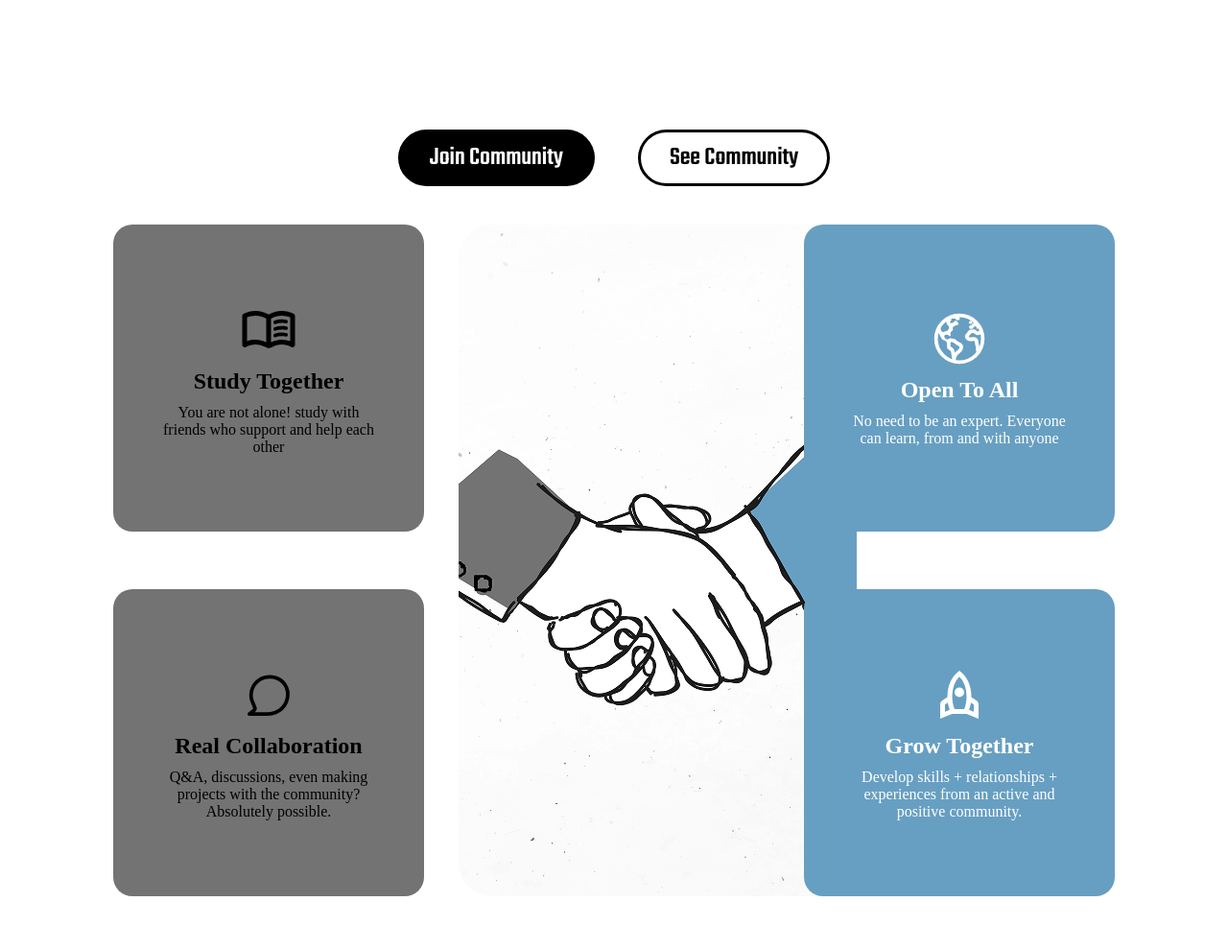
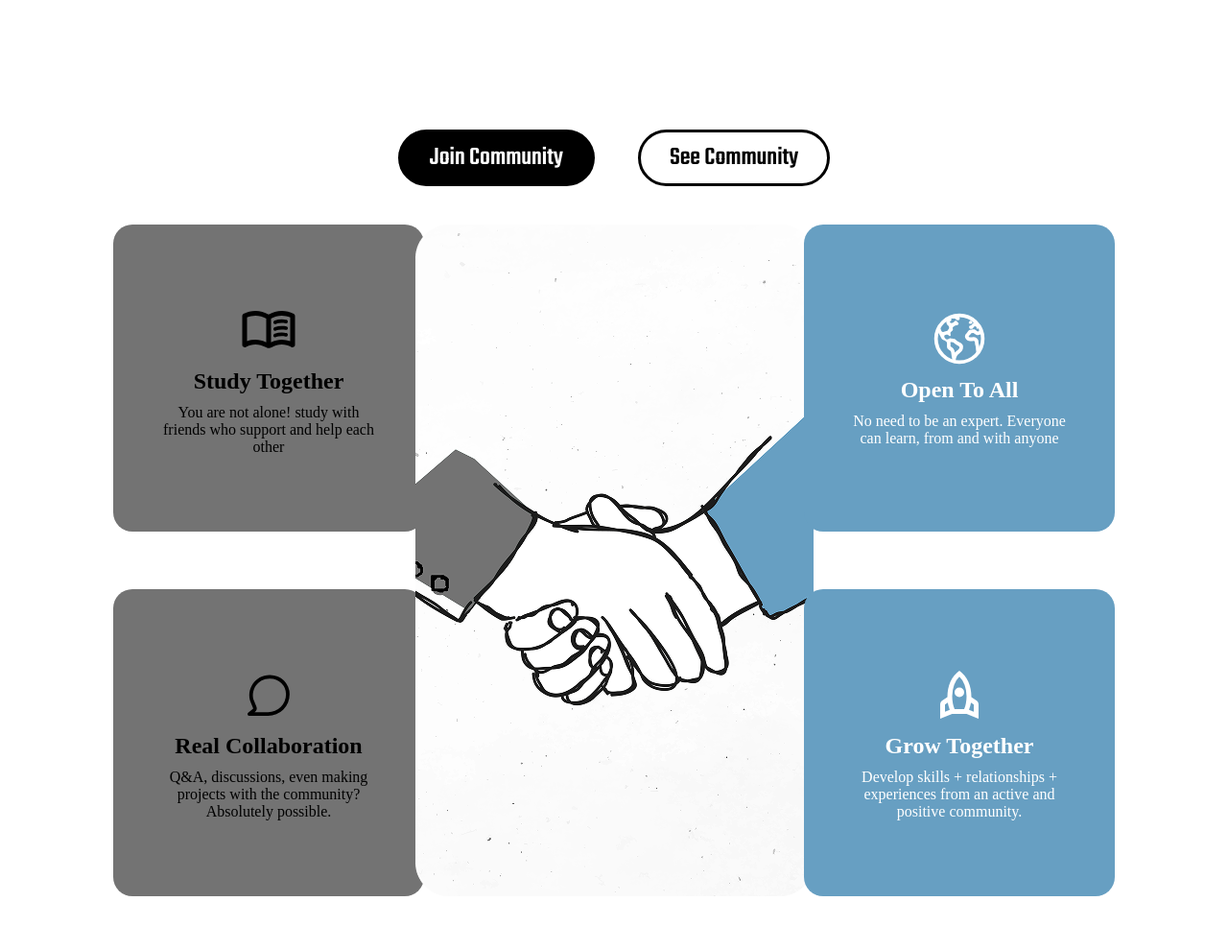
Before and after one commit to rehanaja/bitbelajar, a PHP site: page / in a window 1280 px wide. Shown: the part 755-1744 px from the top of the page at 96% size. Run offline with PHP 8.4, Linux system fonts and the light colour scheme.

Commit message:
Mengatur Image background hero untuk ditengah

```diff
--- a/style.css
+++ b/style.css
@@ -25,7 +25,7 @@
 .navbar {
   position: sticky;
   top: 0;
-  width: 100%;
+  max-width: 100%;
   height: 60px;
   margin-bottom: 15px;
   transition: 0.5s;
@@ -304,3 +304,8 @@
 .bitbelajar .card-right .card-content p {
   color: var(--text-colot-white);
 }
+.bitbelajar .card-img {
+  width: 100%;
+  display: flex;
+  justify-content: center;
+}
```
